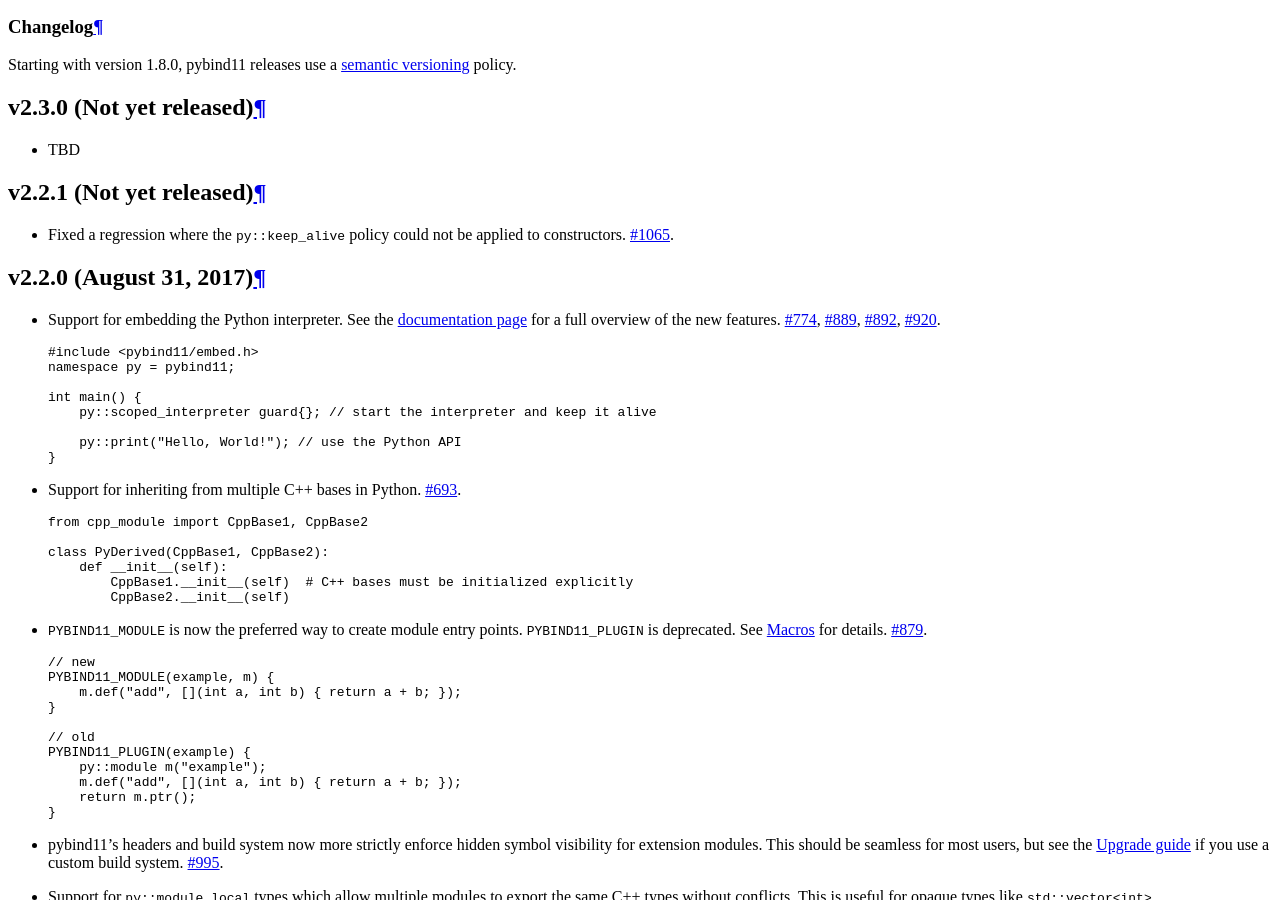
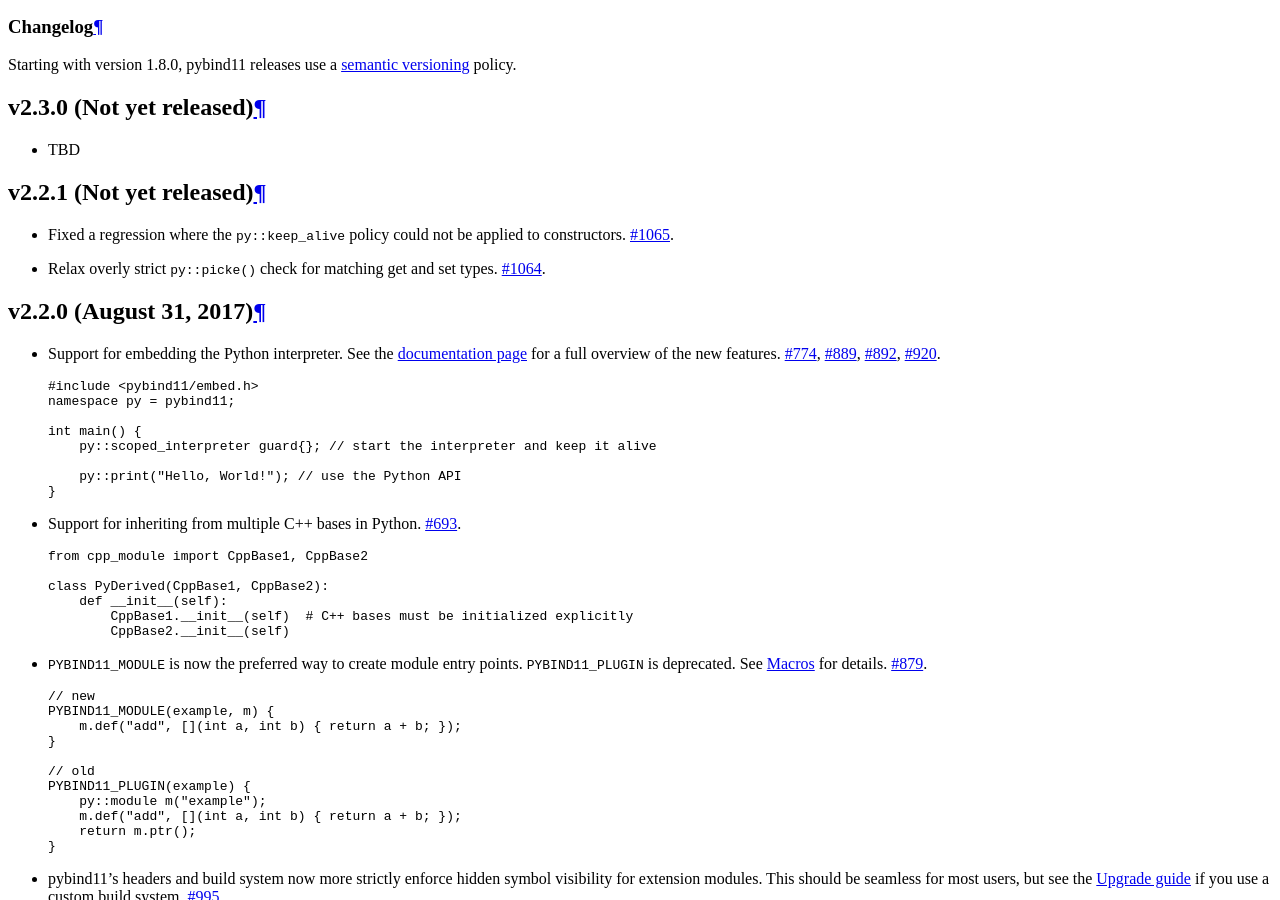
Before and after one commit to pybind/pybind11, a Sphinx documentation site: the page built from docs/changelog.rst, in a window 1280 px wide and 900 px high, scrolled down 1004 px. Built offline with Sphinx 7.4.7 and the Read the Docs theme 2.0.0, drawn with Linux system fonts in a browser that asks for light colours.

Commit message:
Relax py::pickle() get/set type check
Fixes #1061.

`T` and `const T &` are compatible types.

```diff
--- a/docs/changelog.rst
+++ b/docs/changelog.rst
@@ -16,6 +16,9 @@
 
 * Fixed a regression where the ``py::keep_alive`` policy could not be applied
   to constructors. `#1065 <https://github.com/pybind/pybind11/pull/1065>`_.
+
+* Relax overly strict ``py::picke()`` check for matching get and set types.
+  `#1064 <https://github.com/pybind/pybind11/pull/1064>`_.
 
 v2.2.0 (August 31, 2017)
 -----------------------------------------------------
```
Also changed, not shown: 2 other files.
